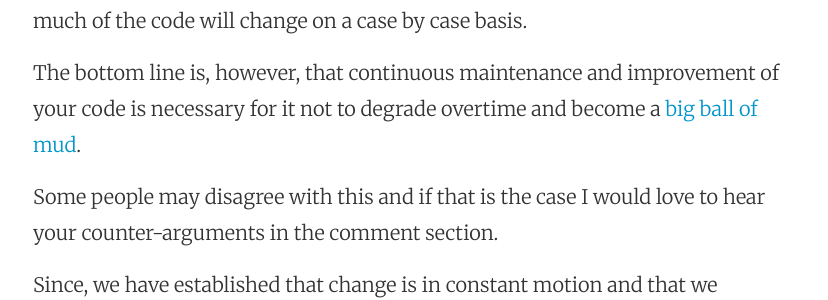
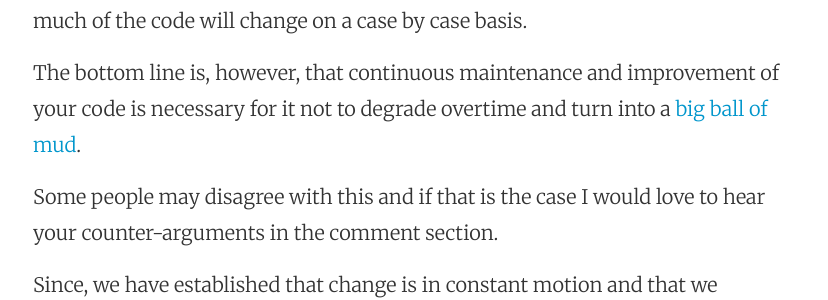
Before and after one commit to JungMinu/AvetisG.github.io, a Jekyll site: the page built from _posts/2015-07-01-time-space-efficiency-readability.md, in a window 1280 px wide and 900 px high, scrolled down 1240 px. Shown: the part 200-500 px from the top of the window, without its empty margins (223-1051 px from the left). Built offline with Jekyll 4.4.1, drawn with Linux system fonts in a browser that asks for light colours; nearby versions of some CDN libraries; Markdown is read by kramdown in place of the engine named in the settings; comment, search, counter and statistics services are not loaded.

Commit message:
Update 2015-07-01-time-space-efficiency-readability.md

```diff
--- a/_posts/2015-07-01-time-space-efficiency-readability.md
+++ b/_posts/2015-07-01-time-space-efficiency-readability.md
@@ -15,7 +15,7 @@ Everything changes starting from small-scale personal projects (open source or c
 
 And of course we should follow the [SOLID](https://en.wikipedia.org/wiki/SOLID_%28object-oriented_design%29) and [YAGNI](https://en.wikipedia.org/wiki/You_aren%27t_gonna_need_it) principles (and other best practices, these are just the two main ones that I use when developing) where necessary. However there are still going to be things that will change inevitably. This is why I explicitly mentioned that **some percentage** of the code will change depending on your specific situation - it is virtually impossible to know how much of the code will change on a case by case basis.
 
-The bottom line is, however, that continuous maintenance and improvement of your code is necessary for it not to degrade overtime and become a [big ball of mud](https://en.wikipedia.org/wiki/Big_ball_of_mud).
+The bottom line is, however, that continuous maintenance and improvement of your code is necessary for it not to degrade overtime and turn into a [big ball of mud](https://en.wikipedia.org/wiki/Big_ball_of_mud).
 
 Some people may disagree with this and if that is the case I would love to hear your counter-arguments in the comment section.
 
```
